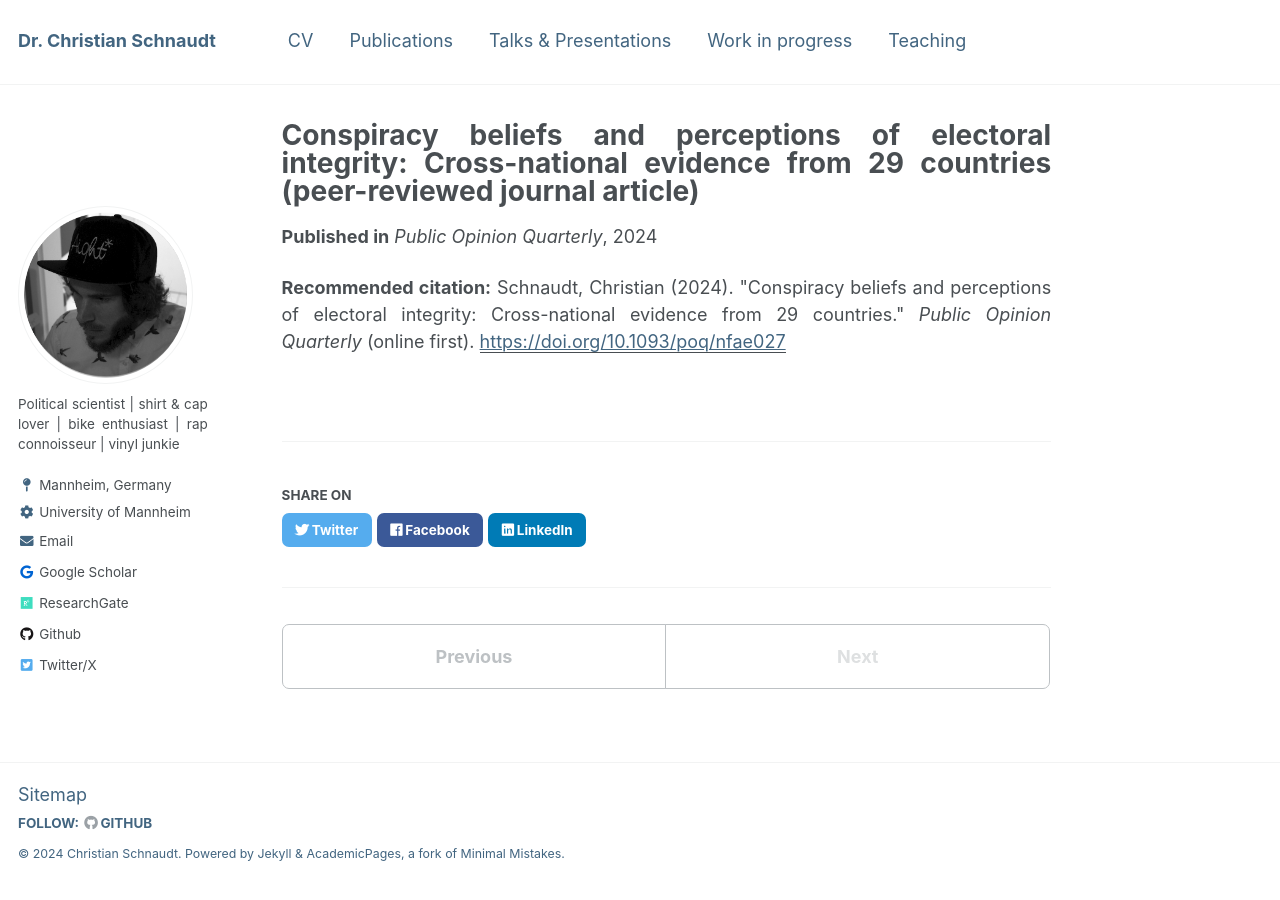
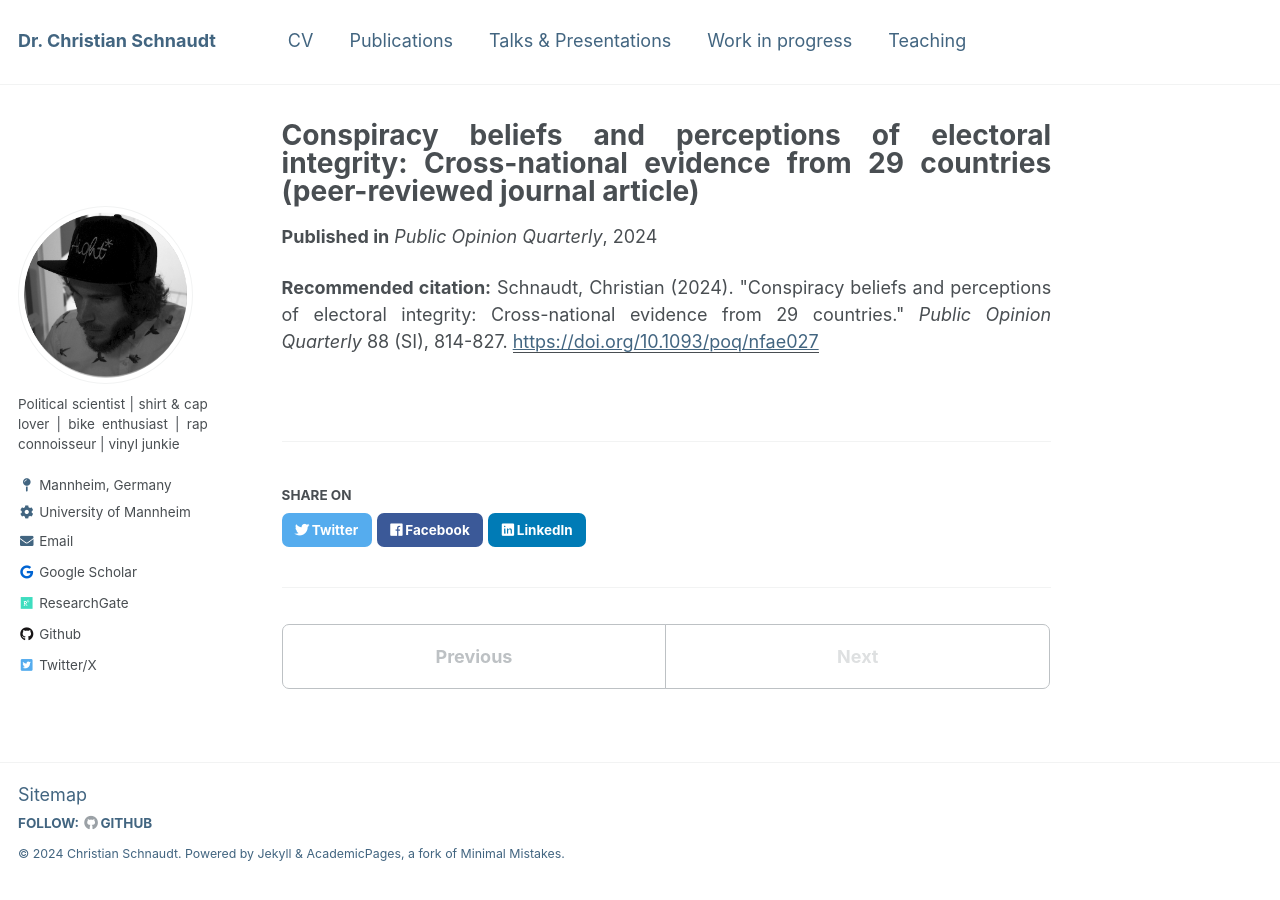
Before and after one commit to cschnaudt/cschnaudt.github.io, a Jekyll site: the page built from _publications/2024-06-24-POQ-EIP.md, in a window 1280 px wide. Built offline with Jekyll 4.4.1, drawn with Linux system fonts in a browser that asks for light colours.

Commit message:
Update 2024-06-24-POQ-EIP.md

```diff
--- a/_publications/2024-06-24-POQ-EIP.md
+++ b/_publications/2024-06-24-POQ-EIP.md
@@ -6,5 +6,5 @@ excerpt: 'Extant research shows that belief in conspiracy theories and conspirat
 date: 2024-06-24
 venue: 'Public Opinion Quarterly'
 paperurl: 'https://doi.org/10.1093/poq/nfae027'
-citation: 'Schnaudt, Christian (2024). &quot;Conspiracy beliefs and perceptions of electoral integrity: Cross-national evidence from 29 countries.&quot; <i>Public Opinion Quarterly</i> (online first).'
+citation: 'Schnaudt, Christian (2024). &quot;Conspiracy beliefs and perceptions of electoral integrity: Cross-national evidence from 29 countries.&quot; <i>Public Opinion Quarterly</i> 88 (SI), 814-827.'
 ---
```
